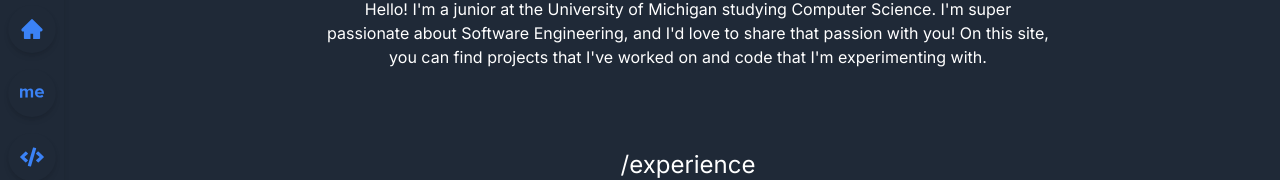
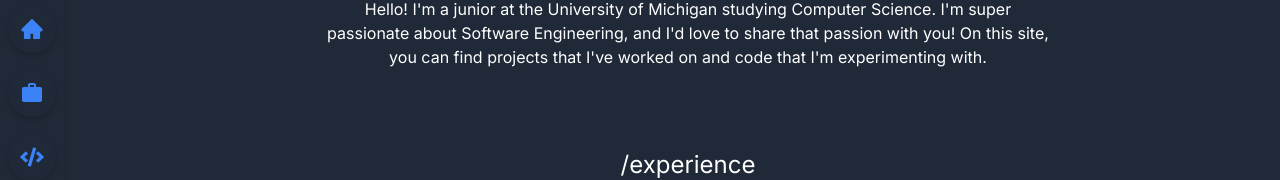
Before and after one commit to AjayGanesh02/portfoliov2, a Next.js app: page / in a window 1280 px wide. Shown: the part 179-359 px from the top of the page. Built offline with nearby package versions, Linux system fonts and the light colour scheme; no server answers; the database is empty.

Commit message:
sidebar edits

```diff
--- a/components/experience/experienceContainer.tsx
+++ b/components/experience/experienceContainer.tsx
@@ -8,6 +8,7 @@ export default function ExperienceContainer({
 }) {
   return (
     <div className="">
+      <a id="experience"></a>
       <div className="flex items-center justify-center text-center">
         <h2 className="text-2xl">/experience</h2>
       </div>
--- a/components/projects/projectCard.tsx
+++ b/components/projects/projectCard.tsx
@@ -5,10 +5,11 @@ import Link from "next/link";
 export default function ProjectCard({ project }: { project: Project }) {
   return (
     <div className="z-0 my-6 flex h-80 w-72 flex-col rounded-lg border border-white bg-gradient-to-r from-zinc-600 to-zinc-500 p-1 text-center shadow-lg shadow-zinc-800/10 duration-300 hover:scale-[103%] hover:shadow-xl hover:shadow-zinc-800/10 dark:shadow-zinc-200/10 dark:hover:shadow-zinc-200/10">
+      <a id="projects"></a>
       <div className="flex basis-1/6 items-center justify-center">
         <h2 className="text-lg">{project.name}</h2>
       </div>
-      <div className="relative basis-1/2 rounded-lg object-cover">
+      <div className="relative basis-1/2 rounded-lg object-cover overflow-hidden">
         <Image src={project.img} alt={project.name} fill={true} />
       </div>
       {/* <ul className="grid basis-1/6 grid-cols-3 items-center">
--- a/src/data.tsx
+++ b/src/data.tsx
@@ -1,7 +1,6 @@
 import { FaCode } from "react-icons/fa"
-import { SiAboutdotme } from "react-icons/si"
-import { MdContactPage } from "react-icons/md"
-import { BsFillPencilFill } from "react-icons/bs"
+import { MdContactPage, MdWork } from "react-icons/md";
+// import { BsFillPencilFill } from "react-icons/bs"
 import { IoMdContact } from "react-icons/io"
 import { AiFillHome, AiFillLinkedin, AiFillGithub } from "react-icons/ai"
 
@@ -12,9 +11,9 @@ export const navLinks = [
      icon: <AiFillHome size={"1.5em"}/>
     },
     {
-      name: "About Me",
-      path: "/#about",
-      icon: <SiAboutdotme size={"1.5em"}/>
+      name: "Experience",
+      path: "/#experience",
+      icon: <MdWork size={"1.5em"}/>
     },
     {
         name: "Projects",
```
